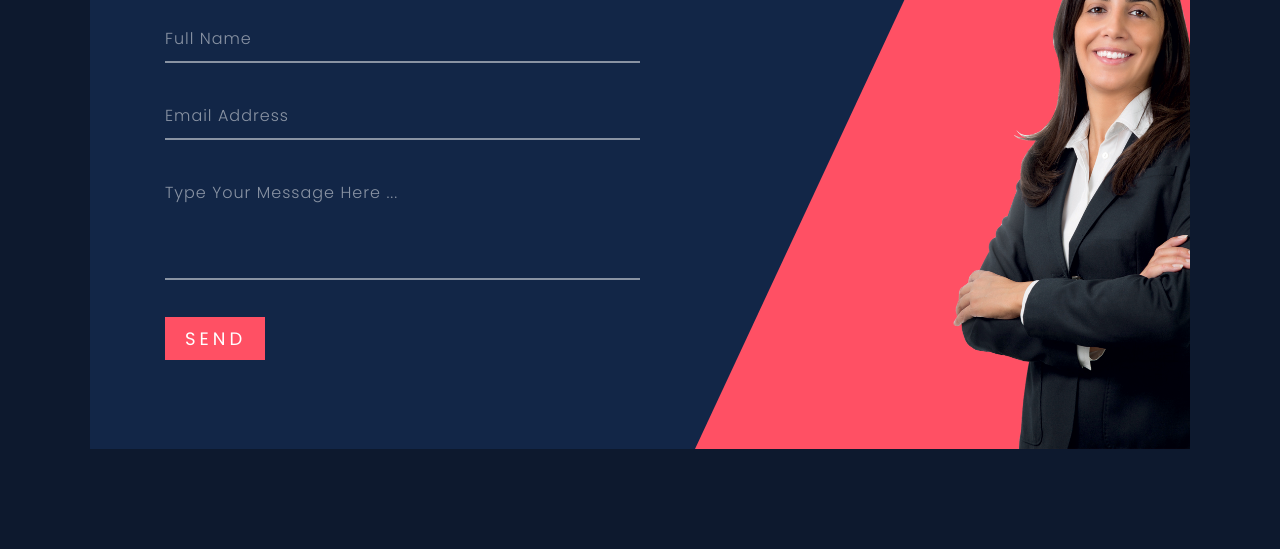
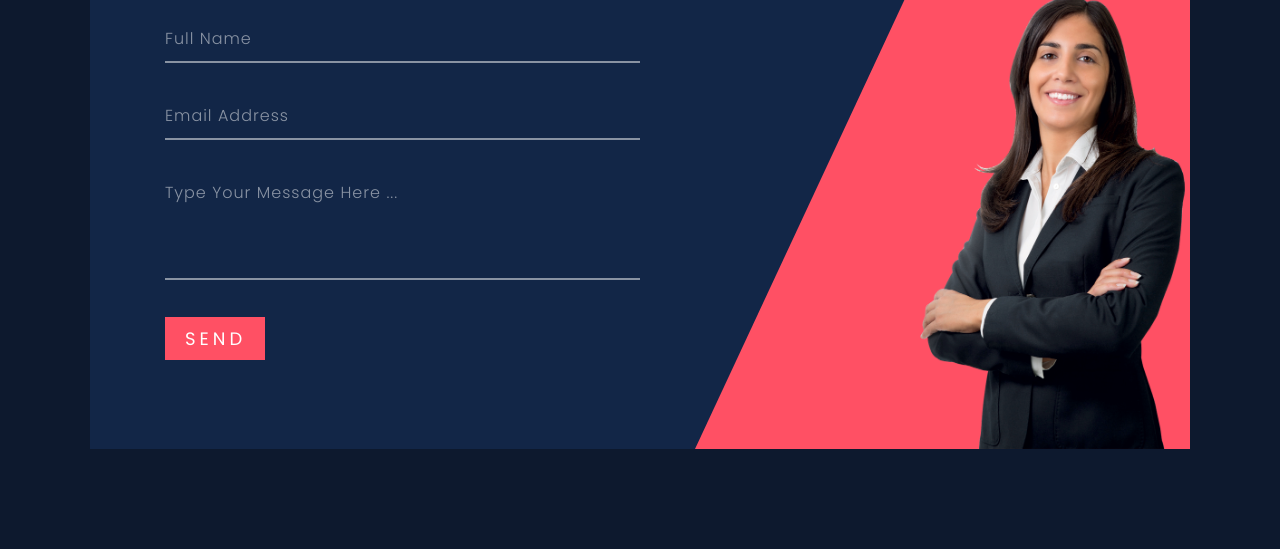
Before and after one commit to DarkBlack54/Pearls, a plain HTML site: page contact.html in a window 1280 px wide. Shown: the part 251-800 px from the top of the page. Drawn offline with Linux system fonts and the light colour scheme.

Commit message:
Add files via upload

```diff
--- a/contact.css
+++ b/contact.css
@@ -146,7 +146,7 @@ body
 {
     position: absolute;
     bottom: 0;
-    max-height: 95%;
+    max-height: 85%;
 }
 
 @media (max-width: 991px)
```
